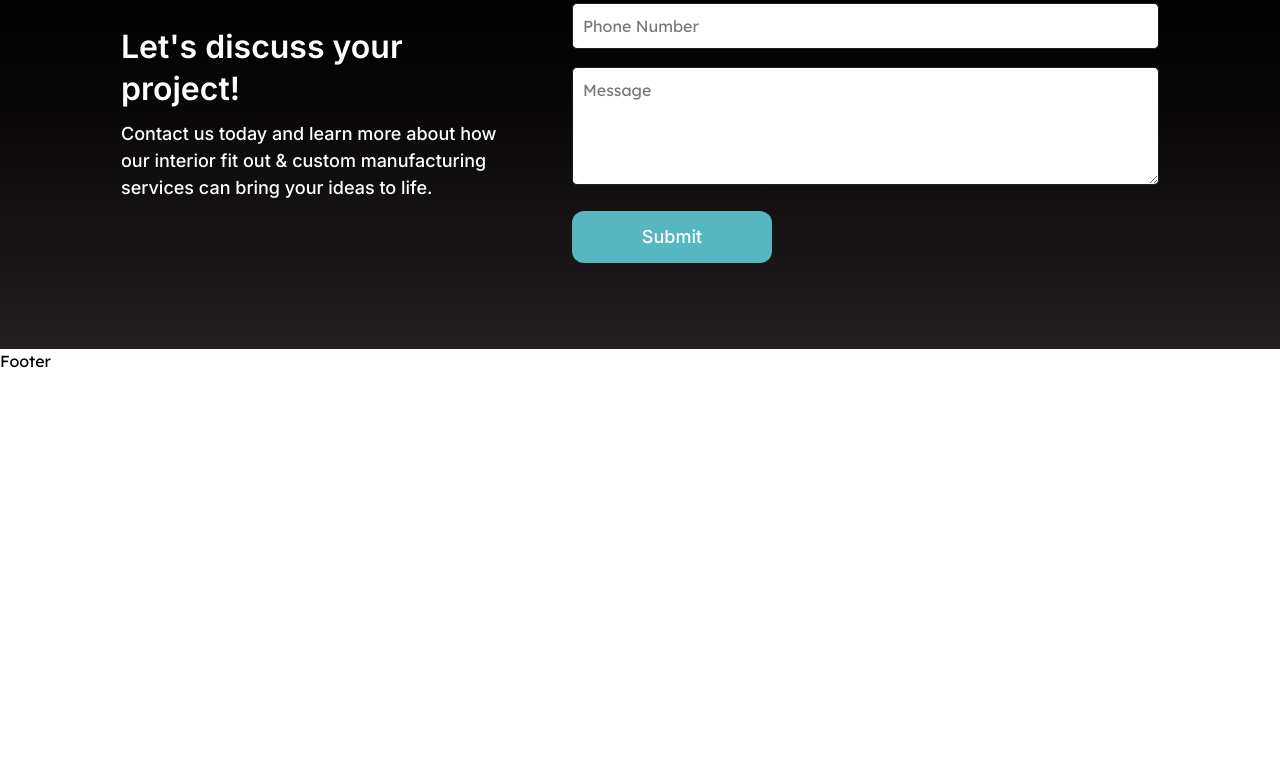
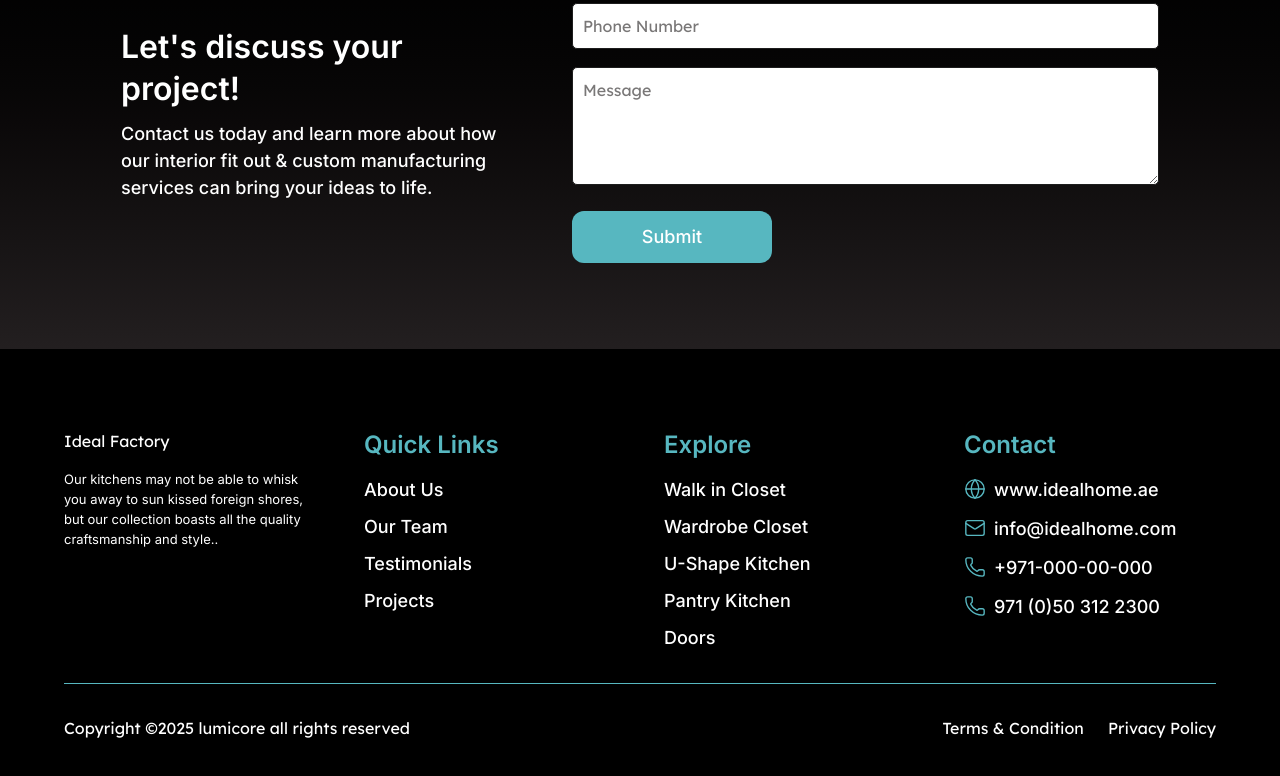
Before and after one commit to sreejith97/ideal-home-ui, a Next.js app: page / in a window 1280 px wide. Shown: the part 7677-8453 px from the top of the page. Before the commit the page ends 8050 px from the top, so only its background shows below. Built offline with nearby package versions, Linux system fonts and the light colour scheme.

Commit message:
feat: created the footer section

```diff
--- a/src/components/layout/Footer.tsx
+++ b/src/components/layout/Footer.tsx
@@ -1,8 +1,111 @@
+import { Globe, Mail, Phone } from "lucide-react";
+
 const Footer = () => {
   return (
-    <div>
-      <h1>Footer</h1>
-    </div>
+    <section className="w-full bg-black py-20">
+      <div className="mx-auto max-w-6xl  text-white">
+        <div className="flex flex-col w-full">
+          <div className="grid grid-cols-1 md:grid-cols-2 lg:grid-cols-4 gap-8 lg:gap-12 w-full">
+            <div className="flex flex-col gap-4">
+              <div>
+                <h2>Ideal Factory</h2>
+              </div>
+              <p className="font-inter text-[12px] sm:text-[13px] md:text-[13px] lg:text-[13px] leading-[20px] tracking-normal align-middle">
+                Our kitchens may not be able to whisk you away to sun kissed
+                foreign shores, but our collection boasts all the quality
+                craftsmanship and style..
+              </p>
+            </div>
+
+            <div className="flex flex-col gap-4">
+              <h3 className="font-inter text-primary font-semibold text-[20px] sm:text-[22px] md:text-[24px] lg:text-[24px] leading-[130%] tracking-normal align-middle">
+                Quick Links
+              </h3>
+              <ul className="flex flex-col gap-2.5 font-inter font-medium text-[16px] sm:text-[17px] md:text-[18px] lg:text-[18px] leading-[150%] tracking-normal align-middle">
+                <li>About Us</li>
+                <li>Our Team</li>
+                <li>Testimonials</li>
+                <li>Projects</li>
+              </ul>
+            </div>
+
+            <div className="flex flex-col gap-4">
+              <h3 className="font-inter text-primary font-semibold text-[20px] sm:text-[22px] md:text-[24px] lg:text-[24px] leading-[130%] tracking-normal align-middle">
+                Explore
+              </h3>
+              <ul className="flex flex-col gap-2.5 font-inter font-medium text-[16px] sm:text-[17px] md:text-[18px] lg:text-[18px] leading-[150%] tracking-normal align-middle">
+                <li>Walk in Closet</li>
+                <li>Wardrobe Closet</li>
+                <li>U-Shape Kitchen</li>
+                <li>Pantry Kitchen</li>
+                <li>Doors</li>
+              </ul>
+            </div>
+
+            <div className="flex flex-col gap-4">
+              <h3 className="font-inter text-primary font-semibold text-[20px] sm:text-[22px] md:text-[24px] lg:text-[24px] leading-[130%] tracking-normal align-middle">
+                Contact
+              </h3>
+              <ul className="flex flex-col gap-3 font-inter font-medium text-[16px] sm:text-[17px] md:text-[18px] lg:text-[18px] leading-[150%] tracking-normal align-middle">
+                <li className="flex items-center gap-2">
+                  <span>
+                    <Globe
+                      size={22}
+                      strokeWidth={1.5}
+                      className="text-primary"
+                    />
+                  </span>
+                  <span>www.idealhome.ae</span>
+                </li>
+                <li className="flex items-center gap-2">
+                  <span>
+                    <Mail
+                      size={22}
+                      strokeWidth={1.5}
+                      className="text-primary"
+                    />
+                  </span>
+                  <span>info@idealhome.com</span>
+                </li>
+                <li className="flex items-center gap-2">
+                  <span>
+                    <Phone
+                      size={22}
+                      strokeWidth={1.5}
+                      className="text-primary"
+                    />
+                  </span>
+                  <span>+971-000-00-000</span>
+                </li>
+                <li className="flex items-center gap-2">
+                  <span>
+                    <Phone
+                      size={22}
+                      strokeWidth={1.5}
+                      className="text-primary"
+                    />
+                  </span>
+                  <span>971 (0)50 312 2300</span>
+                </li>
+              </ul>
+            </div>
+          </div>
+
+          <div className="w-full h-[1px] my-8 bg-primary"></div>
+
+          <div className="flex flex-col sm:flex-row justify-between items-center gap-4 w-full">
+            <div>
+              <p>Copyright ©2025 lumicore all rights reserved</p>
+            </div>
+
+            <div className="flex items-center gap-6">
+              <span>Terms & Condition</span>
+              <span>Privacy Policy</span>
+            </div>
+          </div>
+        </div>
+      </div>
+    </section>
   );
 };
 
```
